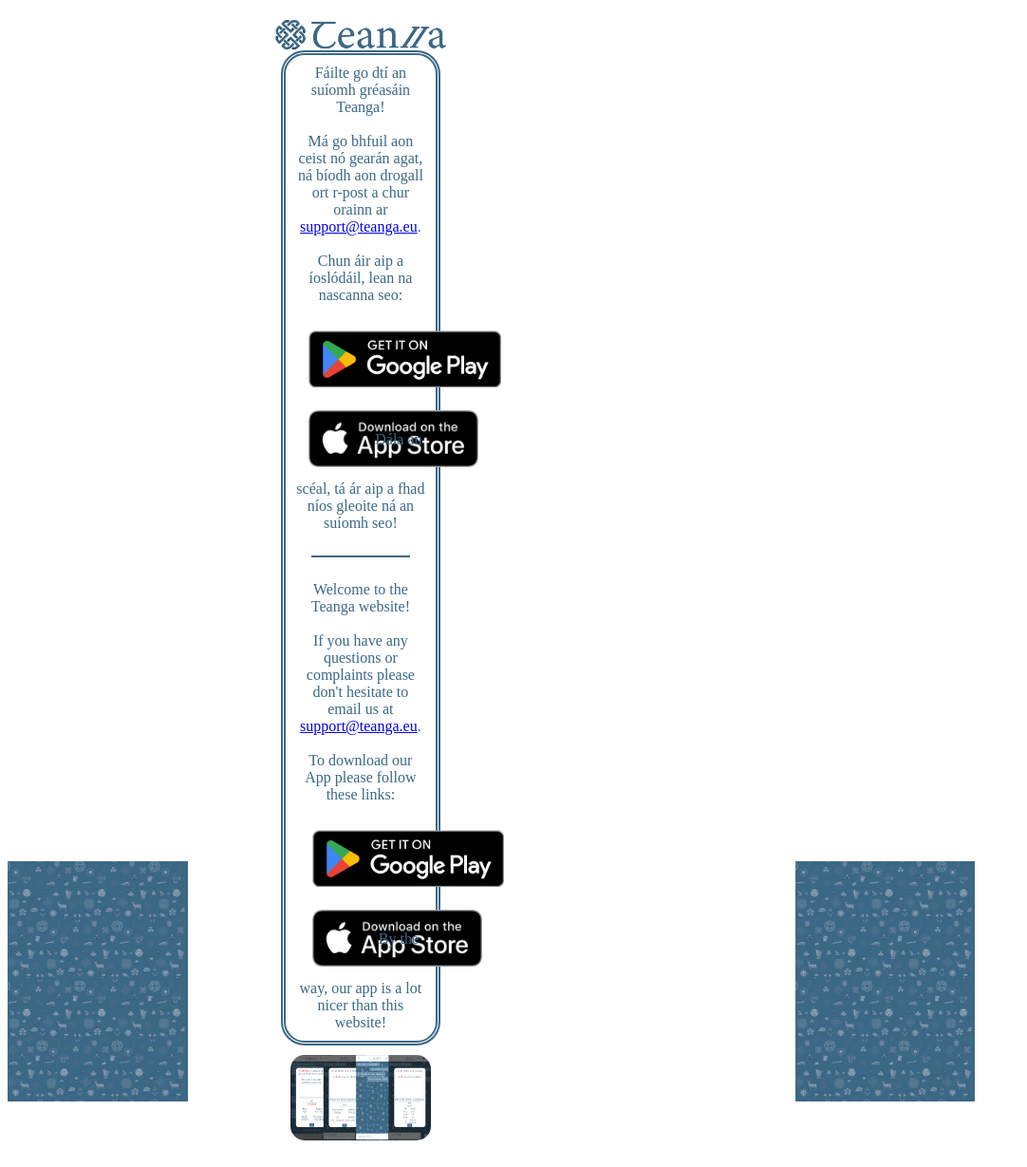
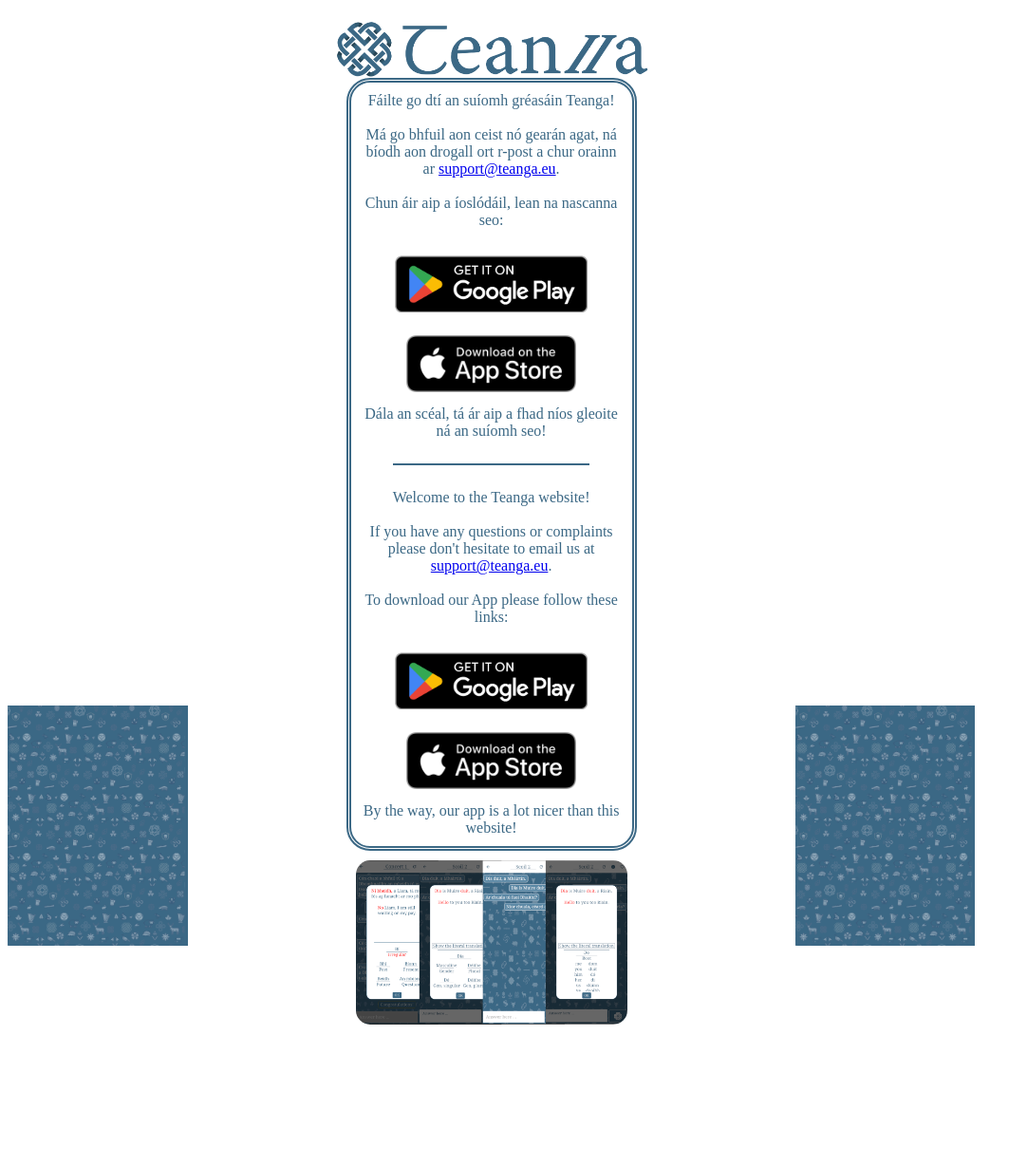
Before and after one commit to RedmondC/TeangaWeb, a Flask app: page / in a window 1280 px wide. Shown: the whole page at 95% size, without its empty margins (0-1082 px from the left). After the commit the page ends 1079 px from the top, so only its background shows below. Run offline with Flask 3, Linux system fonts and the light colour scheme; parts of the project's set-up code (start-up, migrations or seed data) failed here and were passed over.

Commit message:
altered CSS

```diff
--- a/functions/static/css/style.css
+++ b/functions/static/css/style.css
@@ -3,14 +3,13 @@
     body {
       margin: auto;
       padding: 20px;
-      width: 100%;
       display:inline-grid;
       text-align: center;
     }
 
     .row {
       box-sizing: border-box;
-      width: 55%;
+      width: 100%;
       display: inline-block;
       text-align: center;
     }
```
